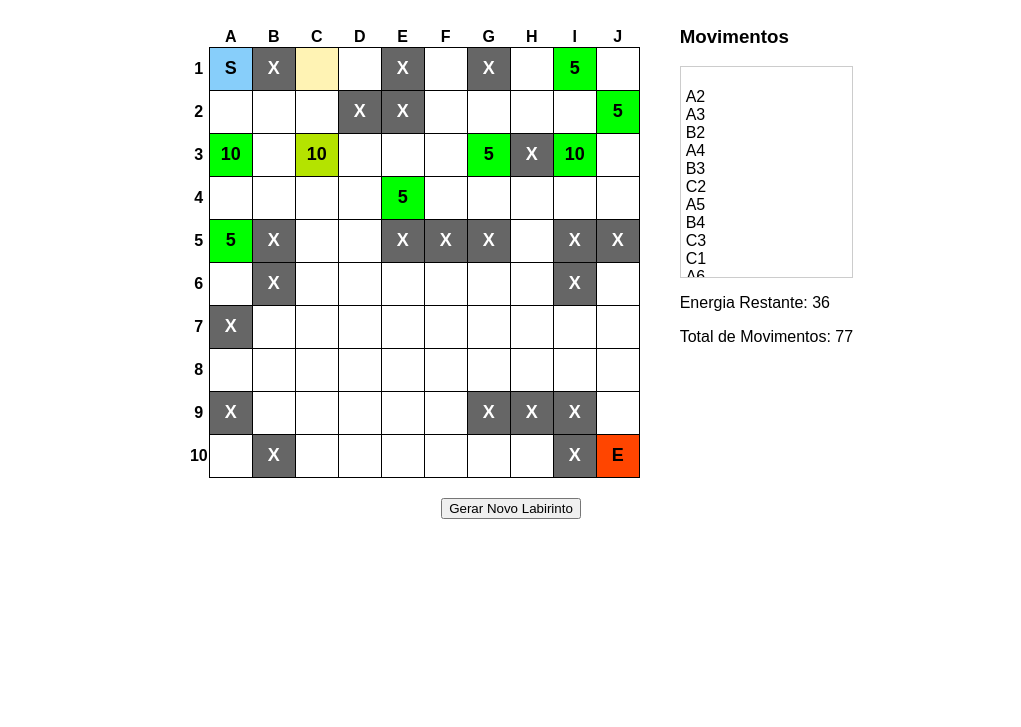
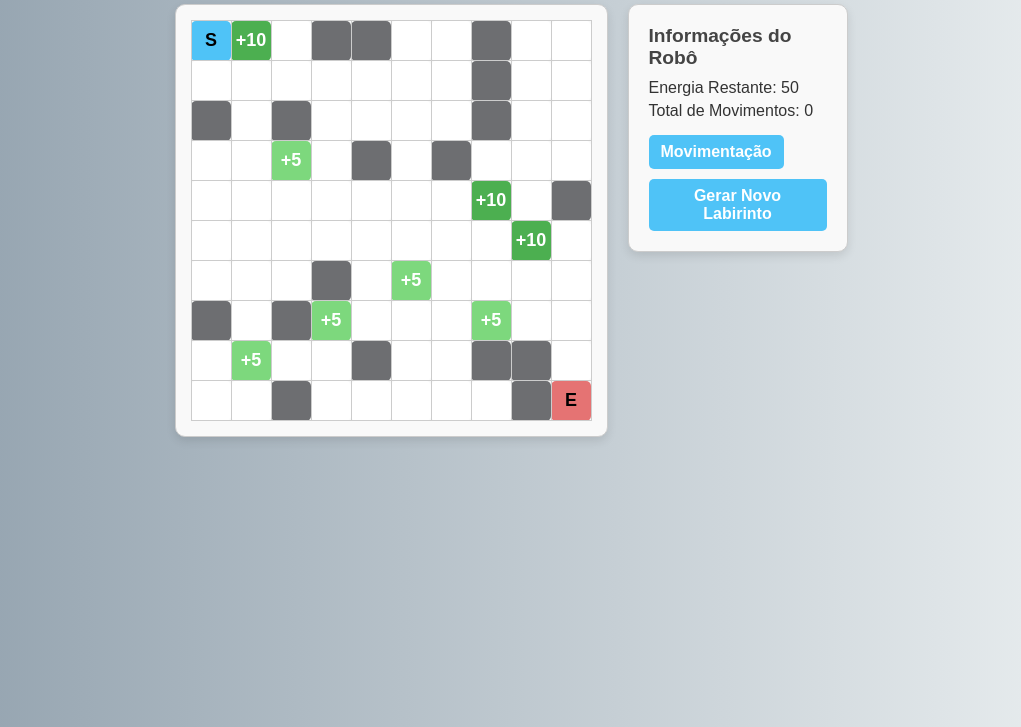
Before and after one commit to marcusreiss3/A3---IA-SIMBOLICA, a plain HTML site: page index.html in a window 1280 px wide. Shown: the part 73-800 px from the top of the page, without its empty margins (129-1150 px from the left). Drawn offline with Linux system fonts and the light colour scheme.

Commit message:
update general

```diff
--- a/index.html
+++ b/index.html
@@ -11,15 +11,13 @@
     <div id="container">
         <div id="labirinto"></div>
         <div id="info">
-            <h3>Movimentos</h3>
-            <div class="movements-wrapper">
-                <ul id="movimentos"></ul>
-            </div>
+            <h3>Informações do Robô</h3>
             <p>Energia Restante: <span id="energia">50</span></p>
             <p>Total de Movimentos: <span id="total-movimentos">0</span></p>
+            <button onclick="buscaLargura()">Movimentação</button>
+            <button onclick="gerarLabirinto()">Gerar Novo Labirinto</button>
         </div>
     </div>
-    <button onclick="gerarLabirinto()">Gerar Novo Labirinto</button>
     <script src="script.js"></script>
 </body>
 </html>
--- a/script.js
+++ b/script.js
@@ -1,212 +1,188 @@
-const N = 10; // Tamanho do labirinto
-const start = [0, 0]; // Ponto de partida (A1)
-const end = [N - 1, N - 1]; // Ponto de chegada (J10)
-let labirinto = [];
-let movimentos = [];
-let energiaRestante = 50;
-let totalMovimentos = 0;
-let energia5Restante = 5; // Contador para energia de 5 pontos
-let energia10Restante = 3; // Contador para energia de 10 pontos
-let animacaoId = null;
+const tamanho = 10;
+const labirinto = [];
+let energia = 50;
+let movimentos = 0;
+const movimentosDisplay = document.getElementById("total-movimentos");
+const energiaDisplay = document.getElementById("energia");
 
+// Função para gerar o labirinto com obstáculos e posições de energia
 function gerarLabirinto() {
-    // Limpa a animação se estiver rodando
-    if (animacaoId !== null) {
-        clearInterval(animacaoId);
-        animacaoId = null;
+    labirinto.length = 0;  // Resetar labirinto
+    energia = 50;  // Resetar energia
+    movimentos = 0;  // Resetar movimentos
+    document.getElementById("labirinto").innerHTML = "";  // Limpar o labirinto na interface
+    atualizarInterface();
+
+    // Criar matriz base e definir posições
+    for (let i = 0; i < tamanho; i++) {
+        labirinto.push(new Array(tamanho).fill("clear"));
     }
 
-    labirinto = [];
-    movimentos = [];
-    energiaRestante = 50;
-    totalMovimentos = 0;
-    energia5Restante = 5; // Reiniciar o contador de células de 5 pontos
-    energia10Restante = 3; // Reiniciar o contador de células de 10 pontos
+    // Definir entrada e saída
+    labirinto[0][0] = "start";
+    labirinto[tamanho - 1][tamanho - 1] = "end";
 
-    const labirintoDiv = document.getElementById("labirinto");
-    labirintoDiv.innerHTML = "";
+    // Adicionar obstáculos aleatórios (entre 10 e 25)
+    let obstaculos = Math.floor(Math.random() * 16) + 10;
+    while (obstaculos > 0) {
+        let x = Math.floor(Math.random() * tamanho);
+        let y = Math.floor(Math.random() * tamanho);
+        if (labirinto[x][y] === "clear") {
+            labirinto[x][y] = "obstacle";
+            obstaculos--;
+        }
+    }
 
-    document.getElementById("movimentos").innerHTML = "";
-    document.getElementById("energia").textContent = energiaRestante;
-    document.getElementById("total-movimentos").textContent = totalMovimentos;
+    // Adicionar pontos de energia
+    let energia5 = 5;
+    let energia10 = 3;
+    while (energia5 > 0 || energia10 > 0) {
+        let x = Math.floor(Math.random() * tamanho);
+        let y = Math.floor(Math.random() * tamanho);
+        if (labirinto[x][y] === "clear") {
+            labirinto[x][y] = energia5 > 0 ? "energy5" : "energy10";
+            energia5 > 0 ? energia5-- : energia10--;
+        }
+    }
 
-    const table = document.createElement("table");
-
-    // Adiciona o cabeçalho de colunas (A-J)
-    const headerRow = document.createElement("tr");
-    headerRow.appendChild(document.createElement("th")); // Célula vazia para o canto superior esquerdo
-    for (let col = 0; col < N; col++) {
-        const th = document.createElement("th");
-        th.textContent = String.fromCharCode(65 + col); // Colunas A-J
-        th.className = "col-label";
-        headerRow.appendChild(th);
-    }
-    table.appendChild(headerRow);
-
-    for (let i = 0; i < N; i++) {
-        const row = [];
-        const tr = document.createElement("tr");
-
-        // Adiciona a numeração das linhas (1-10) no lado esquerdo
-        const rowLabel = document.createElement("th");
-        rowLabel.textContent = i + 1;
-        rowLabel.className = "row-label";
-        tr.appendChild(rowLabel);
-
-        for (let j = 0; j < N; j++) {
-            const td = document.createElement("td");
-
-            if (i === 0 && j === 0) {
-                row.push(0);
-                td.className = "start";
-                td.textContent = "S"; // Ponto de partida
-            } else if (i === N - 1 && j === N - 1) {
-                row.push(0);
-                td.className = "end";
-                td.textContent = "E"; // Ponto de chegada
-            } else {
-                const randomValue = Math.random();
-                if (randomValue < 0.2) {
-                    // 20% chance de ser obstáculo
-                    row.push(1);
-                    td.className = "obstacle";
-                    td.textContent = "X"; // Obstáculo
-                } else if (randomValue < 0.35 && energia5Restante > 0 && distribuirEnergia(i)) {
-                    // Gerar células de energia de 5 pontos até esgotar o limite
-                    row.push(5);
-                    td.className = "energy";
-                    td.textContent = 5; // Energia 5 pontos
-                    energia5Restante--;
-                } else if (randomValue < 0.45 && energia10Restante > 0 && distribuirEnergia(i)) {
-                    // Gerar células de energia de 10 pontos até esgotar o limite
-                    row.push(10);
-                    td.className = "energy";
-                    td.textContent = 10; // Energia 10 pontos
-                    energia10Restante--;
-                } else {
-                    row.push(0);
-                    td.className = "clear";
-                }
-            }
-            tr.appendChild(td);
-        }
-        labirinto.push(row);
-        table.appendChild(tr);
-    }
-    labirintoDiv.appendChild(table);
-
-    // Garantir que existe um caminho viável do início ao fim
-    encontrarCaminho();
+    // Renderizar o labirinto na interface
+    renderizarLabirinto();
 }
 
-// Função para distribuir a energia entre a metade superior e inferior
-function distribuirEnergia(i) {
-    const metade = Math.floor(N / 2);
-    if (i < metade) {
-        // Probabilidade maior de geração na metade superior
-        return Math.random() < 0.6;
-    } else {
-        // Probabilidade maior de geração na metade inferior
-        return Math.random() < 0.6;
+// Renderizar o labirinto na interface
+function renderizarLabirinto() {
+    const tabela = document.createElement("table");
+    for (let i = 0; i < tamanho; i++) {
+        const linha = document.createElement("tr");
+        for (let j = 0; j < tamanho; j++) {
+            const celula = document.createElement("td");
+            celula.className = labirinto[i][j];
+            if (labirinto[i][j] === "start") celula.textContent = "S";
+            if (labirinto[i][j] === "end") celula.textContent = "E";
+            if (labirinto[i][j] === "energy5") celula.textContent = "+5";
+            if (labirinto[i][j] === "energy10") celula.textContent = "+10";
+            linha.appendChild(celula);
+        }
+        tabela.appendChild(linha);
     }
+    document.getElementById("labirinto").appendChild(tabela);
 }
 
-function encontrarCaminho() {
-    const queue = [[...start]]; // Inicia na posição [0, 0]
-    const visited = Array.from({ length: N }, () => Array(N).fill(false));
-    visited[0][0] = true;
+// Atualizar a interface com o caminho percorrido e energia
+function atualizarInterface() {
+    movimentosDisplay.textContent = movimentos;
+    energiaDisplay.textContent = energia;
+}
 
-    while (queue.length > 0) {
-        const [x, y] = queue.shift();
+// Função para aplicar os movimentos, perder energia e ganhar se pisar em pontos verdes
+function moverEAtualizarEnergia(x, y, novaEnergia, caminho) {
+    const tabela = document.querySelector("table");
 
-        if (x === end[0] && y === end[1]) {
-            // Iniciar a animação de movimentação do robô
-            animarMovimento();
-            atualizarMovimentos();
+    caminho.forEach(({ x, y }, index) => {
+        setTimeout(() => {
+            const celula = tabela.rows[x].cells[y];
+
+            // Remover qualquer animação antiga
+            celula.classList.remove("robot-animacao");
+
+            // Adicionar classe para animar
+            celula.className = "robot robot-animacao";
+
+            // Aumentar energia conforme o tipo de célula
+            if (labirinto[x][y] === "energy5") energia += 5;
+            if (labirinto[x][y] === "energy10") energia += 10;
+
+            // Atualizar interface após movimento
+            atualizarInterface();
+        }, index * 300);  // Intervalo de tempo para cada movimento
+    });
+
+    // Atualizar o total de movimentos com o tamanho do caminho
+    movimentos += caminho.length;
+    energia = novaEnergia;
+
+    atualizarInterface(); // Atualizar interface com os valores finais
+}
+
+
+// Algoritmo de Busca em Largura (BFS)
+function buscaLargura() {
+    const fila = [{ x: 0, y: 0, energia: energia, caminho: [] }];
+    const visitado = Array.from({ length: tamanho }, () => Array(tamanho).fill(false));
+    visitado[0][0] = true;
+
+    while (fila.length > 0) {
+        const { x, y, energia, caminho } = fila.shift();
+
+        // Verificar se chegou ao final
+        if (x === tamanho - 1 && y === tamanho - 1) {
+            moverEAtualizarEnergia(x, y, energia, caminho);
             return;
         }
 
-        // Movimentos possíveis: cima, baixo, esquerda, direita
-        const movimentosPossiveis = [
-            [x - 1, y], // Cima
-            [x + 1, y], // Baixo
-            [x, y - 1], // Esquerda
-            [x, y + 1], // Direita
+        // Movimentos possíveis
+        const movimentos = [
+            { dx: -1, dy: 0 }, { dx: 1, dy: 0 },
+            { dx: 0, dy: -1 }, { dx: 0, dy: 1 }
         ];
 
-        for (const [novoX, novoY] of movimentosPossiveis) {
-            if (isValido(novoX, novoY) && !visited[novoX][novoY]) {
-                visited[novoX][novoY] = true;
-                queue.push([novoX, novoY]);
-                movimentos.push([novoX, novoY]);
-                atualizarEnergia(novoX, novoY);
-                totalMovimentos++;
+        for (const { dx, dy } of movimentos) {
+            const nx = x + dx, ny = y + dy;
+            if (nx >= 0 && nx < tamanho && ny >= 0 && ny < tamanho && !visitado[nx][ny] && labirinto[nx][ny] !== "obstacle") {
+                visitado[nx][ny] = true;
+
+                // Calcular nova energia
+                let novaEnergia = energia - 1;
+                if (labirinto[nx][ny] === "energy5") novaEnergia += 5;
+                if (labirinto[nx][ny] === "energy10") novaEnergia += 10;
+
+                if (novaEnergia > 0) {
+                    fila.push({ x: nx, y: ny, energia: novaEnergia, caminho: [...caminho, { x: nx, y: ny }] });
+                }
             }
         }
     }
 }
 
-function isValido(x, y) {
-    return x >= 0 && x < N && y >= 0 && y < N && labirinto[x][y] !== 1;
-}
+// Algoritmo de Busca A*
+function buscaAEstrela() {
+    const fila = [{ x: 0, y: 0, energia: energia, caminho: [], custo: 0 }];
+    const visitado = Array.from({ length: tamanho }, () => Array(tamanho).fill(false));
+    visitado[0][0] = true;
 
-function atualizarMovimentos() {
-    const listaMovimentos = document.getElementById("movimentos");
-    listaMovimentos.innerHTML = ""; // Limpar a lista anterior
-    movimentos.forEach(([x, y]) => {
-        const li = document.createElement("li");
-        li.textContent = `${indiceParaLetra(y)}${x + 1}`; // Exemplo: A1, B2
-        listaMovimentos.appendChild(li);
-    });
-    document.getElementById("total-movimentos").textContent = totalMovimentos;
-}
+    while (fila.length > 0) {
+        fila.sort((a, b) => (a.custo - b.custo));
+        const { x, y, energia, caminho } = fila.shift();
 
-function atualizarEnergia(x, y) {
-    if (labirinto[x][y] === 5 || labirinto[x][y] === 10) {
-        energiaRestante += labirinto[x][y];
-    } else {
-        energiaRestante--;
-    }
-    document.getElementById("energia").textContent = energiaRestante;
-}
-
-function indiceParaLetra(indice) {
-    return String.fromCharCode(65 + indice); // A partir do código ASCII 65 (A)
-}
-
-// Função para animar os movimentos do robô
-function animarMovimento() {
-    let index = 0;
-
-    animacaoId = setInterval(() => {
-        if (index >= movimentos.length) {
-            clearInterval(animacaoId); // Para a animação ao chegar no final
+        // Verificar se chegou ao final
+        if (x === tamanho - 1 && y === tamanho - 1) {
+            moverEAtualizarEnergia(x, y, energia, caminho);
             return;
         }
 
-        const [x, y] = movimentos[index];
-        const table = document.querySelector("table");
+        // Movimentos possíveis
+        const movimentos = [
+            { dx: -1, dy: 0 }, { dx: 1, dy: 0 },
+            { dx: 0, dy: -1 }, { dx: 0, dy: 1 }
+        ];
 
-        // Limpa o estilo da célula anterior
-        if (index > 0) {
-            const [prevX, prevY] = movimentos[index - 1];
-            const prevCell = table.rows[prevX + 1].cells[prevY + 1]; // +1 para compensar o header
-            prevCell.classList.remove("robot"); // Remove a classe de robô
+        for (const { dx, dy } of movimentos) {
+            const nx = x + dx, ny = y + dy;
+            if (nx >= 0 && nx < tamanho && ny >= 0 && ny < tamanho && !visitado[nx][ny] && labirinto[nx][ny] !== "obstacle") {
+                visitado[nx][ny] = true;
+
+                // Calcular nova energia e custo
+                let novaEnergia = energia - 1;
+                let custo = caminho.length + Math.abs(tamanho - 1 - nx) + Math.abs(tamanho - 1 - ny);
+                if (labirinto[nx][ny] === "energy5") novaEnergia += 5;
+                if (labirinto[nx][ny] === "energy10") novaEnergia += 10;
+
+                if (novaEnergia > 0) {
+                    fila.push({ x: nx, y: ny, energia: novaEnergia, caminho: [...caminho, { x: nx, y: ny }], custo });
+                }
+            }
         }
-
-        // Atualiza o estilo da célula atual
-        const currentCell = table.rows[x + 1].cells[y + 1]; // +1 para compensar o header
-        currentCell.classList.add("robot");
-
-        index++;
-
-        // Verifica se o robô chegou ao final
-        if (x === end[0] && y === end[1]) {
-            clearInterval(animacaoId); // Para a animação ao chegar no final
-            return;
-        }
-    }, 500); // 0.5 segundos por movimento
+    }
 }
 
-// Gerar labirinto ao carregar a página
-window.onload = gerarLabirinto;
+gerarLabirinto();
--- a/styles.css
+++ b/styles.css
@@ -1,6 +1,22 @@
+/* Reset básico */
+* {
+    margin: 0;
+    padding: 0;
+    box-sizing: border-box;
+}
+
+/* Estilos gerais */
 body {
     font-family: Arial, sans-serif;
     text-align: center;
+    background: linear-gradient(to right, #8e9eab, #eef2f3);
+    color: #333;
+}
+
+h1 {
+    margin-top: 20px;
+    font-size: 2rem;
+    color: #444;
 }
 
 #container {
@@ -8,13 +24,20 @@ body {
     justify-content: center;
     align-items: flex-start;
     gap: 20px;
+    padding: 20px;
 }
 
+/* Estilizando o labirinto */
 #labirinto {
     display: inline-block;
-    margin: 20px;
+    padding: 15px;
+    background: #f9f9f9;
+    border: 1px solid #ccc;
+    border-radius: 10px;
+    box-shadow: 0 4px 10px rgba(0, 0, 0, 0.1);
 }
 
+/* Estilizando a tabela do labirinto */
 table {
     border-collapse: collapse;
     margin: 0 auto;
@@ -25,51 +48,115 @@ td {
     height: 40px;
     text-align: center;
     vertical-align: middle;
-    border: 1px solid #000;
+    border: 1px solid #ccc;
     font-size: 18px;
     font-weight: bold;
-    transition: background-color 0.5s; /* Movimentação suave */
+    border-radius: 5px;
+    transition: background 0.3s;
 }
 
+/* Cores dos blocos */
 .clear {
-    background-color: #ffffff; /* Posições claras */
+    background-color: #fff;
 }
 
 .obstacle {
-    background-color: #666666; /* Posições escuras/obstáculos */
+    background-color: #6d6e71;
     color: #fff;
 }
 
-.energy {
-    background-color: #00ff00; /* Posições de recuperação de energia */
+.energy5 {
+    background-color: #7dd87d;
+    color: #fff;
+}
+
+.energy10 {
+    background-color: #4caf50;
+    color: #fff;
 }
 
 .start {
-    background-color: #87cefa; /* Posição inicial */
+    background-color: #4fc3f7;
+    color: #000;
+    font-weight: bold;
 }
 
 .end {
-    background-color: #ff4500; /* Posição final */
+    background-color: #e57373;
+    color: #000;
+    font-weight: bold;
 }
 
 .robot {
-    background-color: #ffd700; /* Cor da célula do robô */
+    background-color: #ffd700;
     color: #000;
+    font-weight: bold;
 }
 
+/* Informações do robô */
 #info {
     text-align: left;
-    max-width: 200px;
+    max-width: 220px;
+    background: #f9f9f9;
+    padding: 20px;
+    border-radius: 10px;
+    border: 1px solid #ccc;
+    box-shadow: 0 4px 10px rgba(0, 0, 0, 0.1);
 }
 
-.movements-wrapper {
-    max-height: 200px;
-    overflow-y: auto;
-    border: 1px solid #ccc;
-    padding: 5px;
+#info h3 {
+    margin-bottom: 10px;
+    font-size: 1.2rem;
+    color: #444;
 }
 
-#movimentos {
-    list-style: none;
-    padding: 0;
+#info p {
+    margin: 5px 0;
+    font-size: 1rem;
 }
+
+/* Botões */
+button {
+    display: inline-block;
+    margin-top: 10px;
+    padding: 8px 12px;
+    font-size: 1rem;
+    font-weight: bold;
+    color: #fff;
+    background-color: #4fc3f7;
+    border: none;
+    border-radius: 5px;
+    cursor: pointer;
+    transition: background 0.3s, transform 0.2s;
+}
+
+button:hover {
+    background-color: #3ba9d7;
+    transform: scale(1.05);
+}
+
+button:active {
+    background-color: #399cb7;
+    transform: scale(1);
+}
+
+/* Animação de movimento do robô */
+.robot-animacao {
+    animation: movimento 0.3s ease-in-out;
+}
+
+/* Definição da animação */
+@keyframes movimento {
+    0% {
+        transform: scale(1.1);
+        background-color: #f0e130;
+    }
+    50% {
+        transform: scale(1);
+        background-color: #ffd700;
+    }
+    100% {
+        transform: scale(1.1);
+        background-color: #f0e130;
+    }
+}
```
